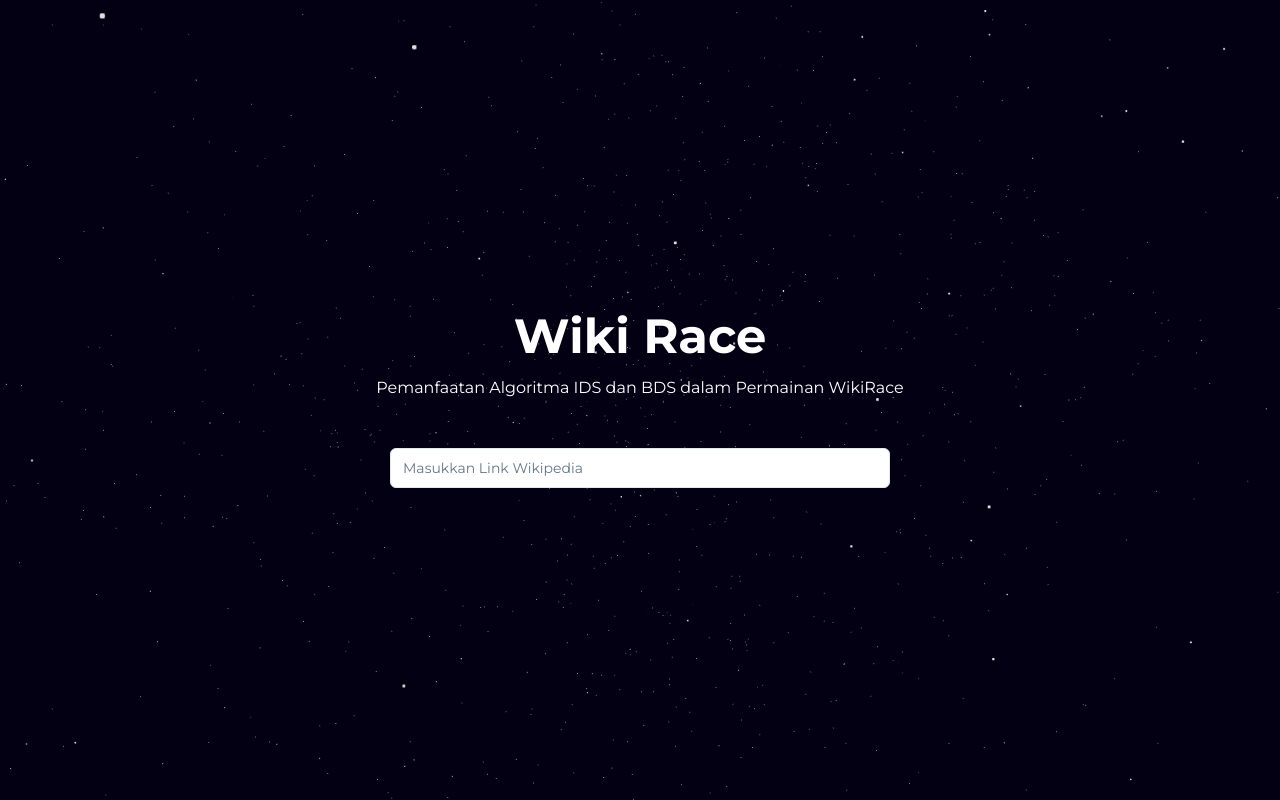
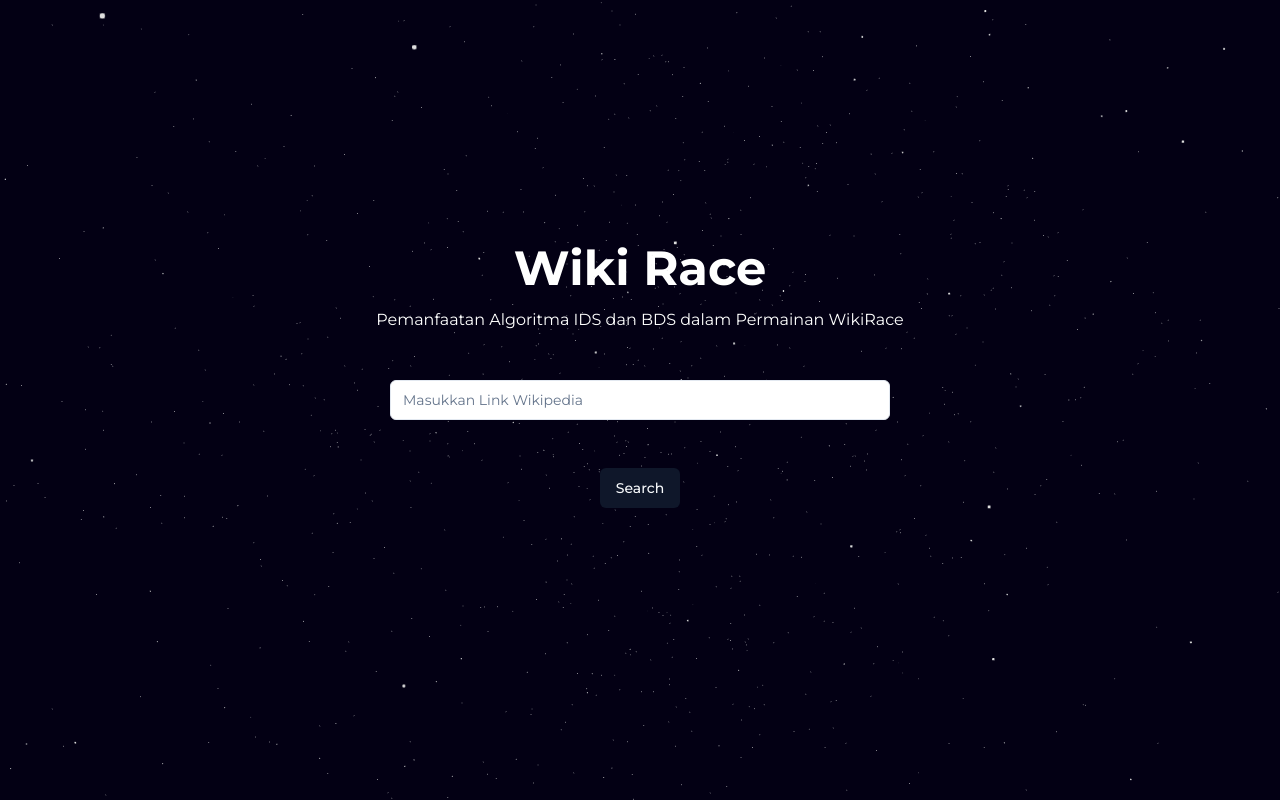
Before and after one commit to AtqiyaHaydar/Tubes2_PergiBahasa, a Next.js app in the folder frontend/: page / in a window 1280 px wide. Built offline with nearby package versions, Linux system fonts and the light colour scheme.

Commit message:
feat: go api

```diff
--- a/frontend/app/page.tsx
+++ b/frontend/app/page.tsx
@@ -1,7 +1,28 @@
+"use client"
+
+import { useState } from "react";
+import axios from "axios";
+
 import { Input } from "@/components/ui/input";
-import Image from "next/image";
+import { Button } from "@/components/ui/button";
 
 export default function Home() {
+  const [query, setQuery] = useState<string>("");
+  const [result, setResult] = useState<string[]>([]);
+
+  const handleSearch = async () => {
+    console.log("CLIKED!")
+    console.log("Query:", query)
+
+    try {
+      const response = await axios.get(`http://localhost:8080/scrape?query=${query}`)
+      console.log("Response:", response.data)
+      setResult(response.data)
+    } catch (error) {
+      console.log('Error fetching data:', error)
+    }
+  }
+
   return (
     <main className="w-full h-screen  flex flex-col items-center justify-center gap-y-12">
       <div className="space-y-4">
@@ -9,9 +30,20 @@
         <p className="text-white">Pemanfaatan Algoritma IDS dan BDS dalam Permainan WikiRace</p>
       </div>
       <Input
+        type="text"
         className="max-w-[500px] z-[20]"
         placeholder="Masukkan Link Wikipedia"
+        value={query}
+        onChange={(e) => setQuery(e.target.value)}
       />
+      <Button className="z-[20]" onClick={handleSearch}>Search</Button>
+      <ul className="grid grid-cols-3 gap-x-9 gap-y-1 text-center">
+        {result.slice(0, 50).map((link: string, index: number) => (
+          <li key={index}>
+            <p className="text-white">{link}</p>
+          </li>
+        ))}
+      </ul>
     </main>
   );
 }
--- /dev/null
+++ b/frontend/components/ui/button.tsx
@@ -0,0 +1,56 @@
+import * as React from "react"
+import { Slot } from "@radix-ui/react-slot"
+import { cva, type VariantProps } from "class-variance-authority"
+
+import { cn } from "@/lib/utils"
+
+const buttonVariants = cva(
+  "inline-flex items-center justify-center whitespace-nowrap rounded-md text-sm font-medium ring-offset-background transition-colors focus-visible:outline-none focus-visible:ring-2 focus-visible:ring-ring focus-visible:ring-offset-2 disabled:pointer-events-none disabled:opacity-50",
+  {
+    variants: {
+      variant: {
+        default: "bg-primary text-primary-foreground hover:bg-primary/90",
+        destructive:
+          "bg-destructive text-destructive-foreground hover:bg-destructive/90",
+        outline:
+          "border border-input bg-background hover:bg-accent hover:text-accent-foreground",
+        secondary:
+          "bg-secondary text-secondary-foreground hover:bg-secondary/80",
+        ghost: "hover:bg-accent hover:text-accent-foreground",
+        link: "text-primary underline-offset-4 hover:underline",
+      },
+      size: {
+        default: "h-10 px-4 py-2",
+        sm: "h-9 rounded-md px-3",
+        lg: "h-11 rounded-md px-8",
+        icon: "h-10 w-10",
+      },
+    },
+    defaultVariants: {
+      variant: "default",
+      size: "default",
+    },
+  }
+)
+
+export interface ButtonProps
+  extends React.ButtonHTMLAttributes<HTMLButtonElement>,
+    VariantProps<typeof buttonVariants> {
+  asChild?: boolean
+}
+
+const Button = React.forwardRef<HTMLButtonElement, ButtonProps>(
+  ({ className, variant, size, asChild = false, ...props }, ref) => {
+    const Comp = asChild ? Slot : "button"
+    return (
+      <Comp
+        className={cn(buttonVariants({ variant, size, className }))}
+        ref={ref}
+        {...props}
+      />
+    )
+  }
+)
+Button.displayName = "Button"
+
+export { Button, buttonVariants }
--- a/frontend/package.json
+++ b/frontend/package.json
@@ -9,6 +9,7 @@
     "lint": "next lint"
   },
   "dependencies": {
+    "@radix-ui/react-slot": "^1.0.2",
     "axios": "^1.6.8",
     "class-variance-authority": "^0.7.0",
     "clsx": "^2.1.0",
```
Also changed, not shown: 2 other files (tests, documents, lock files or other folders).
